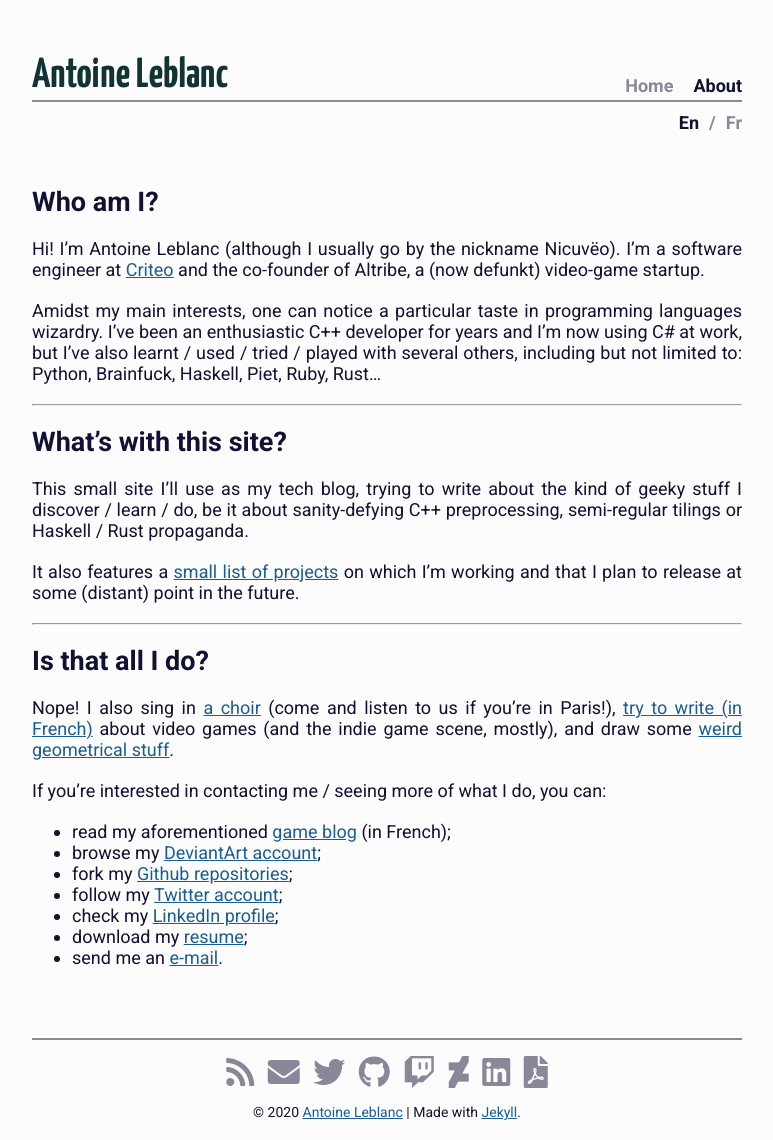
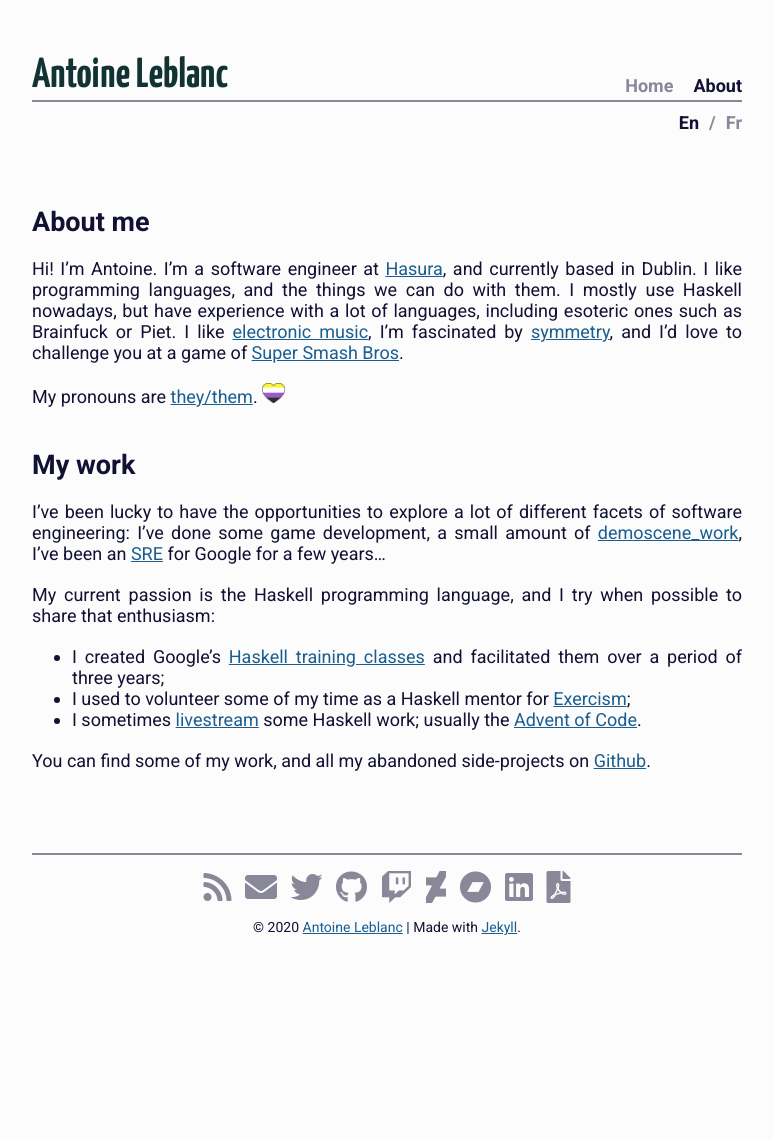
Before and after one commit to nicuveo/nauths.fr, a Jekyll site: the page built from en/about.md, in a window 1280 px wide. Shown: the whole page, without its empty margins (253-1026 px from the left). Built offline with Jekyll 4.4.1, drawn with Linux system fonts in a browser that asks for light colours; after the commit the page ends 955 px from its top, so only the background shows below that.

Commit message:
Working on about page.

```diff
--- a/_data/urls.yml
+++ b/_data/urls.yml
@@ -1,5 +1,6 @@
 about: "about.html"
 
+bandcamp:   "https://bandcamp.com/nicuveo"
 deviantart: "https://nicuveo.deviantart.com"
 github:     "https://github.com/nicuveo"
 linkedin:   "https://www.linkedin.com/in/antoineleblanc"
--- a/_includes/footer.html
+++ b/_includes/footer.html
@@ -11,6 +11,7 @@
     <a class="link" href="{{ u.github     }}"><i class="fab fa-2x fa-github"     ></i></a>
     <a class="link" href="{{ u.twitch     }}"><i class="fab fa-2x fa-twitch"     ></i></a>
     <a class="link" href="{{ u.deviantart }}"><i class="fab fa-2x fa-deviantart" ></i></a>
+    <a class="link" href="{{ u.bandcamp   }}"><i class="fab fa-2x fa-bandcamp"   ></i></a>
     <a class="link" href="{{ u.linkedin   }}"><i class="fab fa-2x fa-linkedin"   ></i></a>
     <a class="link" href="{{ u.resume     }}"><i class="fa  fa-2x fa-file-pdf"   ></i></a>
   </div>
--- a/css/default.css
+++ b/css/default.css
@@ -44,6 +44,15 @@ blockquote,dl,h1,h2,h3,h4,h5,h6,hr,img,ol,p,table,ul,.highlight
     margin-bottom: 20px;
 }
 
+h1
+{
+}
+
+h2
+{
+    margin-top: 42px;
+}
+
 blockquote
 {
     padding:16px;
@@ -69,6 +78,14 @@ img
     height:auto;
     border:0;
     outline:0
+}
+
+.img-responsive
+{
+    bottom: -2;
+    height: 20px;
+    text-align:bottom;
+    margin: 0
 }
 
 pre
@@ -257,7 +274,7 @@ table tr td:last-child, table tr th:last-child
 
 #content
 {
-    padding: 42px 0;
+    padding: 20px 0;
     text-align: justify;
 }
 
@@ -354,7 +371,7 @@ table tr td:last-child, table tr th:last-child
 
 #footer
 {
-    margin-top: 8px;
+    margin-top: 42px;
     text-align: center;
     font-size: 14px;
     border-top: 2px solid #889;
@@ -430,7 +447,7 @@ table tr td:last-child, table tr th:last-child
 
     #title
     {
-        left: 20px;
+        left: 32px;
     }
 
     #self
@@ -440,17 +457,29 @@ table tr td:last-child, table tr th:last-child
 
     #menu
     {
-        right: 20px;
+        right: 32px;
     }
 
     #langs
     {
-        right: 20px;
+        right: 32px;
+    }
+
+    #footer
+    {
+        margin-left: 32px;
+        margin-right: 32px;
     }
 
     #menu a
     {
         margin-left: 16px;
+    }
+
+    #content
+    {
+        margin-left: 32px;
+        margin-right: 32px;
     }
 
     .youtube-box
--- a/en/about.md
+++ b/en/about.md
@@ -7,45 +7,33 @@ lang: en
 
 {% assign u=site.data.urls %}
 
-## Who am I?
+## About me
 
-Hi! I'm Antoine Leblanc (although I usually go by the nickname Nicuvëo). I'm a
-software engineer at [Criteo](http://criteo.com) and the co-founder of Altribe,
-a (now defunkt) video-game startup.
+Hi! I'm Antoine. I'm a software engineer at
+[Hasura](http://hasura.io), and currently based in Dublin. I like
+programming languages, and the things we can do with them. I mostly
+use Haskell nowadays, but have experience with a lot of languages,
+including esoteric ones such as Brainfuck or Piet. I like [electronic
+music]({{u.bandcamp}}), I'm fascinated by
+[symmetry]({{u.deviantart}}), and I'd love to challenge you at a game
+of [Super Smash Bros](https://en.wikipedia.org/wiki/Super_Smash_Bros._Ultimate).
 
-Amidst my main interests, one can notice a particular taste in programming
-languages wizardry. I've been an enthusiastic C++ developer for years and I'm
-now using C# at work, but I've also learnt / used / tried / played with several
-others, including but not limited to: Python, Brainfuck, Haskell, Piet, Ruby,
-Rust...
+My pronouns are [they/them](https://pronoun.is/they/.../themself). ![non-binary pride flag](/img/nbh.png){:class="img-responsive"}
 
----
 
-## What's with this site?
 
-This small site I'll use as my tech blog, trying to write about the kind of
-geeky stuff I discover / learn / do, be it about sanity-defying C++
-preprocessing, semi-regular tilings or Haskell / Rust propaganda.
+## My work
 
-It also features a [small list of projects]({{ u.projs }}) on which I'm
-working and that I plan to release at some (distant) point in the future.
+I've been lucky to have the opportunities to explore a lot of
+different facets of software engineering: I've done some game
+development, a small amount of [demoscene_work](https://www.ctrl-alt-test.fr/), I've been an
+[SRE](https://en.wikipedia.org/wiki/Site_reliability_engineering) for
+Google for a few years...
 
----
+My current passion is the Haskell programming language, and I try when possible to share that enthusiasm:
 
-## Is that all I do?
+- I created Google's [Haskell training classes](https://github.com/nicuveo/haskell-trainings) and facilitated them over a period of three years;
+- I used to volunteer some of my time as a Haskell mentor for [Exercism](https://exercism.io/tracks/haskell);
+- I sometimes [livestream]({{u.twitch}}) some Haskell work; usually the [Advent of Code](https://adventofcode.com).
 
-Nope! I also sing in [a choir]({{ u.chor }}) (come and listen
-to us if you're in Paris!),
-[try to write (in French)]({{ u.blog }}) about video games (and
-the indie game scene, mostly), and draw some
-[weird geometrical stuff]({{ u.devi }}).
-
-If you're interested in contacting me / seeing more of what I do, you can:
-
-  * read my aforementioned [game blog]({{ u.blog }}) (in French);
-  * browse my [DeviantArt account]({{ u.devi }});
-  * fork my [Github repositories]({{ u.gith }});
-  * follow my [Twitter account]({{ u.twit }});
-  * check my [LinkedIn profile]({{ u.l-in }});
-  * download my [resume]({{ u.cv_e }});
-  * send me an [e-mail]({{ u.mail }}).
+You can find some of my work, and all my abandoned side-projects on [Github]({{u.github}}).
```
Also changed, not shown: img/nbh.png (added).
